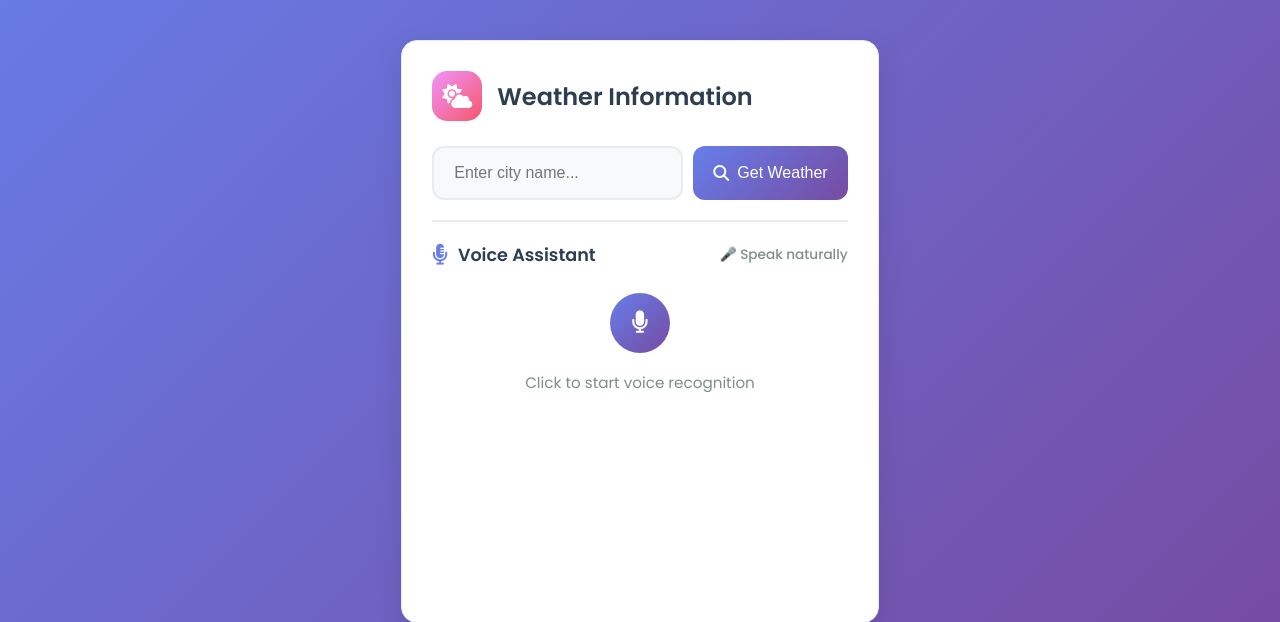
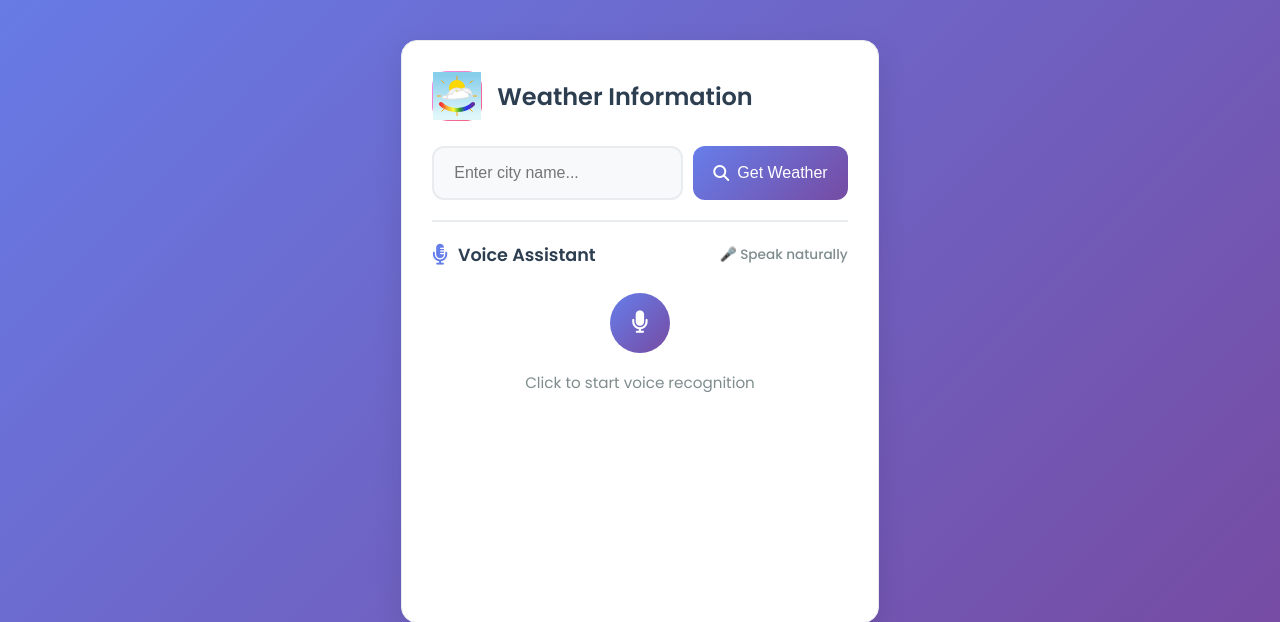
Before and after one commit to rohillamanas06-commits/Weather-Buddy, a Flask app: page / in a window 1280 px wide. Shown: the part 147-769 px from the top of the page. Run offline with Flask 3, Linux system fonts and the light colour scheme.

Commit message:
Replace Font Awesome weather icon with custom SVG in card header

```diff
--- a/templates/index.html
+++ b/templates/index.html
@@ -512,7 +512,7 @@
             <div class="card">
                 <div class="card-header">
                     <div class="card-icon weather-icon">
-                        <i class="fas fa-cloud-sun"></i>
+                        <img src="{{ url_for('static', filename='colorful-weather-icon.svg') }}" alt="Weather" class="weather-svg-icon">
                     </div>
                     <h2 class="card-title">Weather Information</h2>
                 </div>
```
